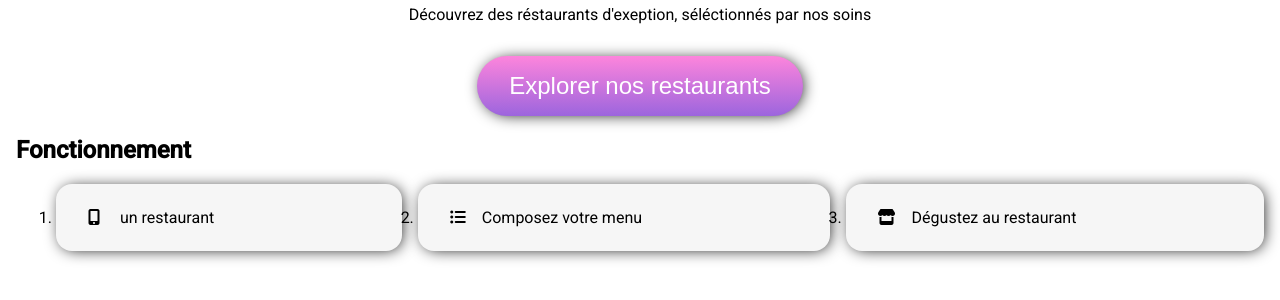
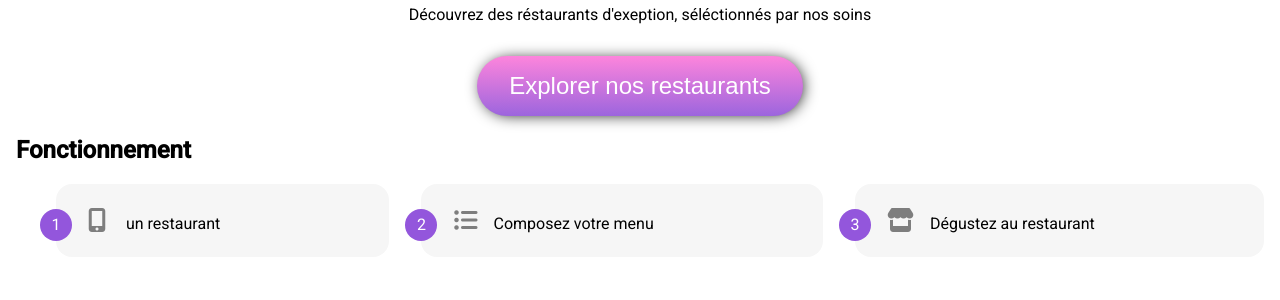
Before and after one commit to NordineBo/OhMyFood, a website: page index.html in a window 1280 px wide. Shown: the part 304-604 px from the top of the page. Drawn offline with Linux system fonts and the light colour scheme; a web font is replaced by a local one.

Commit message:
fonct. end

```diff
--- a/sass/layouts/tuto.scss
+++ b/sass/layouts/tuto.scss
@@ -1,26 +1,45 @@
+@import "../utils/box-shadow.scss";
 @import "../utils/zoom.scss";
 
-.tuto{
+
+.tuto {
+    counter-reset: steps;
 & ol{
     display: flex;
-    gap: 1rem;
-    @media (max-width: 800px){
+    gap: 2rem;
+    @media (max-width: 1000px){
         flex-direction: column;
     }
 }
 & li {
+    position: relative;
+    &::before {
+        content: counter(steps);
+        counter-increment: steps;
+        color: white;
+        background-color: #9356dc;
+        width: 2rem;
+        height: 2rem;
+        display: grid;
+        place-items: center;
+        border-radius: 50%;
+        position: absolute;
+        bottom: 1rem;
+        left: -1rem;;
+    }
+    list-style-type: none;
     background-color: #f6f6f6;
     padding: 1.5rem 2rem;
     flex-grow: 1;
     border-radius: 1rem;
+    &:hover{
+    @include zoom;
     @include base-shadow;
-
-&:hover{
-    @include zoom;
     }
-}
-
-& i.fas{
+    & i.fas{
     margin-right: 1rem;
+    color: #7e7e7e;
+    font-size: 1.5rem;
 }
 }
+}
```
Also changed, not shown: style.css, 1 other file.
